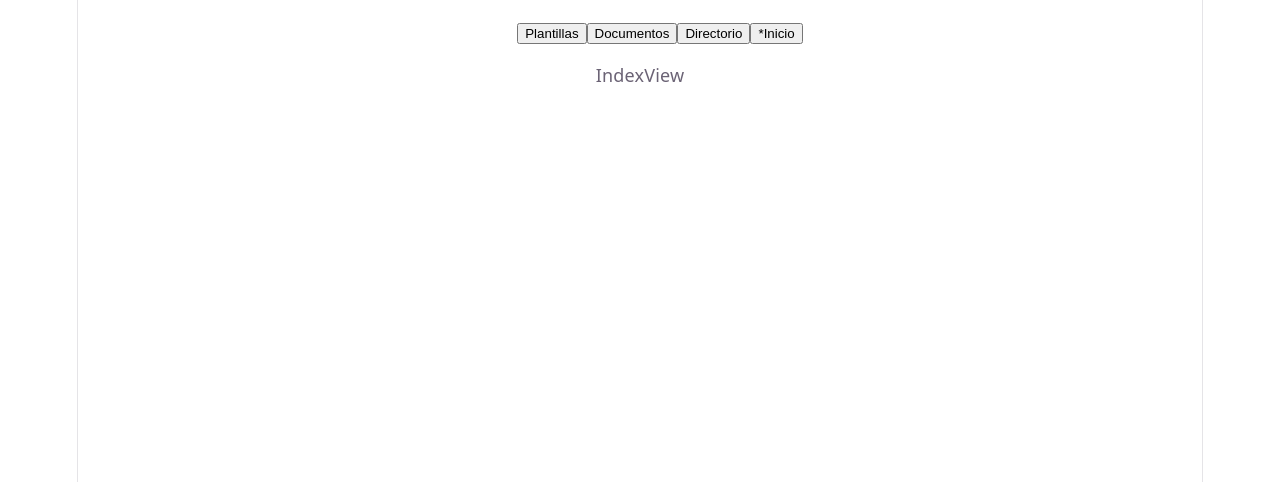
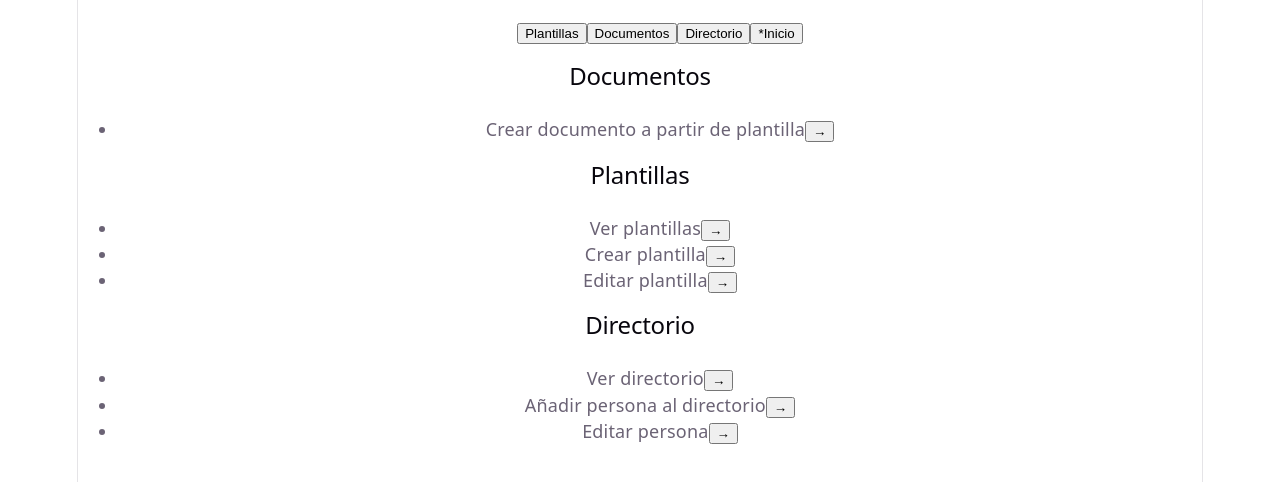
Before and after one commit to WhoRegisteredAllTheGoodUsernames/INF300-legaltech-proyect, a React (Vite) app: page / in a window 1280 px wide. Shown: the top 482 px of the page. Built offline with nearby package versions, Linux system fonts and the light colour scheme.

Commit message:
FEAT: Página de inicio

```diff
--- a/src/views/IndexView.tsx
+++ b/src/views/IndexView.tsx
@@ -1,5 +1,38 @@
-function IndexView() {
-	return <p>IndexView</p>
+function IndexView({
+	handleViewChange, handleActionChange
+}: {
+	handleViewChange: (nextView: string) => void
+	handleActionChange: (view: string, nextAction: string) => void
+}) {
+	return (
+	<>
+	<h2>Documentos</h2>
+	<ul>
+		<li>Crear documento a partir de plantilla
+		<button onClick={() => {handleViewChange('document'); handleActionChange('document', 'Create')}}>&rarr;</button></li>
+	</ul>
+
+	<h2>Plantillas</h2>
+	<ul>
+		<li>Ver plantillas
+		<button onClick={() => {handleViewChange('template'); handleActionChange('template', 'View')}}>&rarr;</button></li>
+		<li>Crear plantilla
+		<button onClick={() => {handleViewChange('template'); handleActionChange('template', 'Create')}}>&rarr;</button></li>
+		<li>Editar plantilla
+		<button onClick={() => {handleViewChange('template'); handleActionChange('template', 'Edit')}}>&rarr;</button></li>
+	</ul>
+
+	<h2>Directorio</h2>
+	<ul>
+		<li>Ver directorio
+		<button onClick={() => {handleViewChange('directory'); handleActionChange('directory', 'View')}}>&rarr;</button></li>
+		<li>Añadir persona al directorio
+		<button onClick={() => {handleViewChange('directory'); handleActionChange('directory', 'Create')}}>&rarr;</button></li>
+		<li>Editar persona
+		<button onClick={() => {handleViewChange('directory'); handleActionChange('directory', 'Edit')}}>&rarr;</button></li>
+	</ul>
+	</>
+	)
 }
 
 export default IndexView
```
